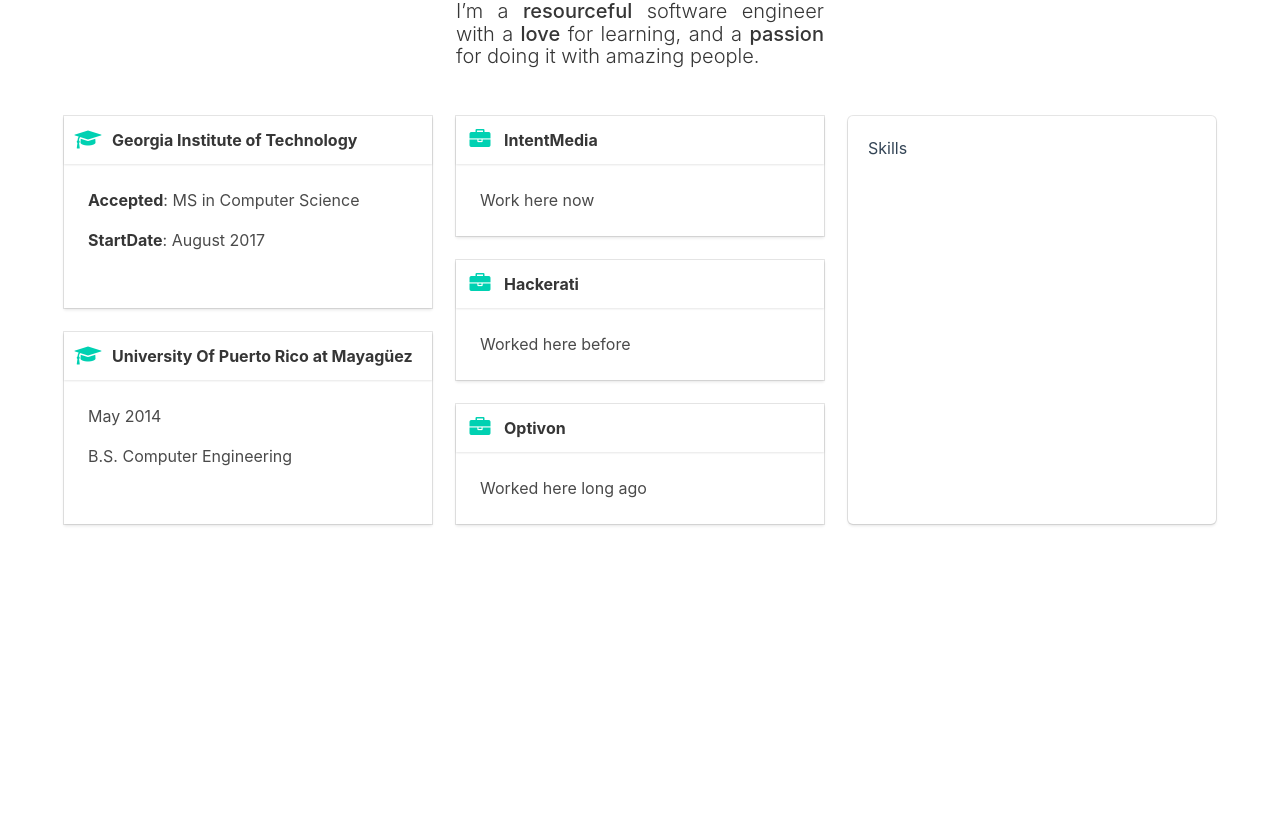
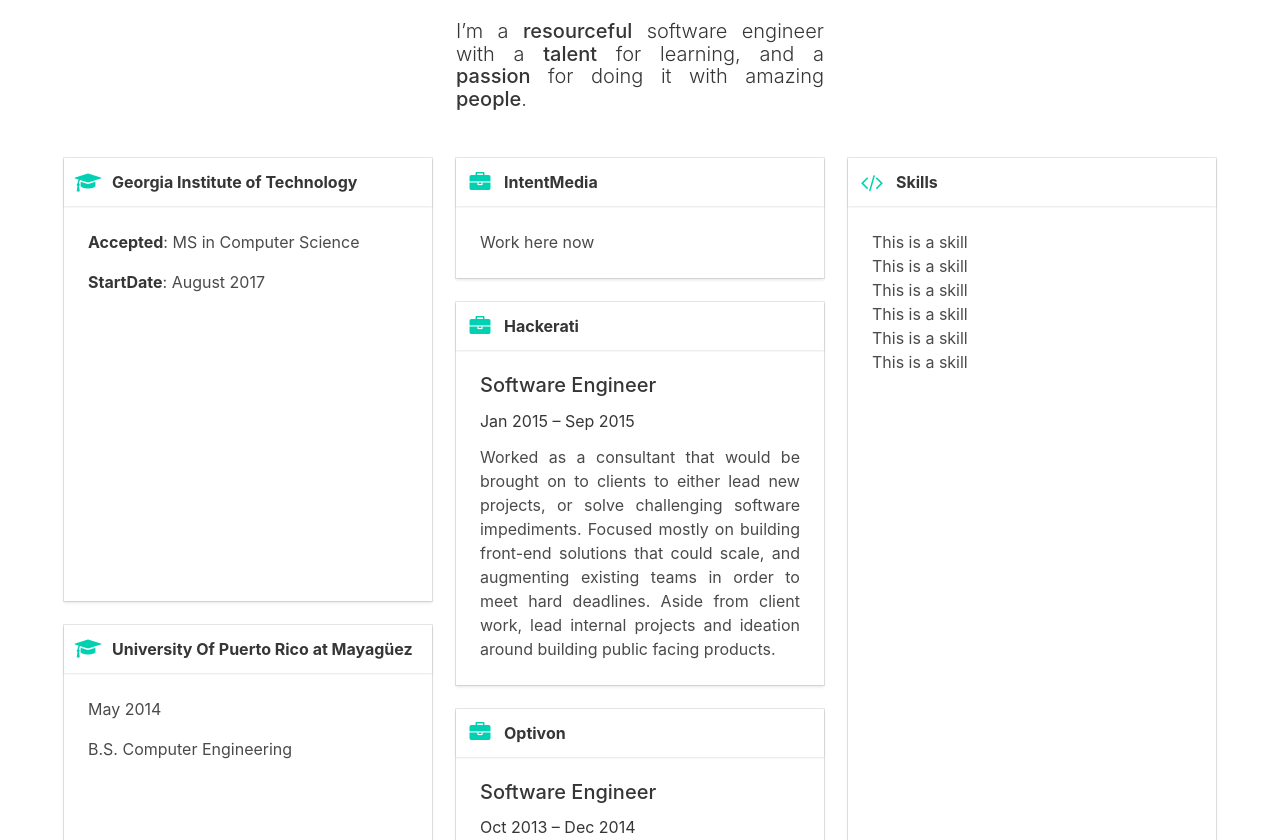
Before and after one commit to yoaquim/v1-resume, a React app: page / in a window 1280 px wide. Shown: the part 320-1160 px from the top of the page. Before the commit the page ends 856 px from the top, so only its background shows below. Built offline with nearby package versions, Linux system fonts and the light colour scheme.

Commit message:
Add some meat

```diff
--- a/src/AboutMe.js
+++ b/src/AboutMe.js
@@ -22,8 +22,8 @@
                             </h1>
 
                             <p className="title is-5 description">
-                                I’m a <strong>resourceful</strong> software engineer with a <strong>love</strong> for
-                                learning, and a <strong>passion</strong> for doing it with amazing people.
+                                I’m a <strong>resourceful</strong> software engineer with a <strong>talent</strong> for
+                                learning, and a <strong>passion</strong> for doing it with amazing <strong>people</strong>.
                             </p>
                         </div>
                     </div>
--- a/src/Experience.js
+++ b/src/Experience.js
@@ -12,18 +12,33 @@
 
     render() {
         return (
-            <div className="tile is-vertical is-4 is-parent education">
+            <div className="tile is-vertical is-4 is-parent experience">
 
                 <Card icon={this.state.icon} title="IntentMedia" classes="intent">
-                    <p className="education-description">Work here now</p>
+                    <p className="experience-description">Work here now</p>
                 </Card>
 
                 <Card icon={this.state.icon} title="Hackerati" classes="hack">
-                    <p className="education-description">Worked here before</p>
+                    <h1 className="role subtitle is-5"><strong>Software Engineer</strong></h1>
+                    <h1 className="subtitle is-6 date">Jan 2015 – Sep 2015</h1>
+                    <p className="experience-description">
+                        Worked as a consultant that would be brought on to clients to
+                        either lead new projects, or solve challenging software impediments. Focused mostly on building
+                        front-end solutions that could scale, and augmenting existing teams in order to meet hard
+                        deadlines. Aside from client work, lead internal projects and ideation around building public
+                        facing products.
+                    </p>
                 </Card>
 
                 <Card icon={this.state.icon} title="Optivon" classes="optivon">
-                    <p className="education-description">Worked here long ago</p>
+                    <h1 className="role subtitle is-5"><strong>Software Engineer</strong></h1>
+                    <h1 className="subtitle is-6 date">Oct 2013 – Dec 2014</h1>
+                    <p className="experience-description">
+                        Part of a small team dedicated to product development, design,
+                        implementation and every other aspect of a law-enforcement software suite, consisting of both a
+                        mobile app (SentiGuard) and a website control-center. Built the Android app and the web app,
+                        both back-end and front-end.
+                    </p>
                 </Card>
 
             </div>
--- a/src/Skills.js
+++ b/src/Skills.js
@@ -1,17 +1,26 @@
 import React from 'react'
+import Card from './Card'
 
 class Skills extends React.Component {
 
     constructor() {
         super();
+        this.state = {
+            icon: 'code'
+        }
     }
 
     render() {
         return (
-            <div className="tile is-vertical is-4 is-parent">
-                <div className="box tile is-child">
-                    Skills
-                </div>
+            <div className="tile is-vertical is-4 is-parent skills">
+                <Card icon={this.state.icon} title="Skills" classes="skills">
+                    <div className="skill">This is a skill</div>
+                    <div className="skill">This is a skill</div>
+                    <div className="skill">This is a skill</div>
+                    <div className="skill">This is a skill</div>
+                    <div className="skill">This is a skill</div>
+                    <div className="skill">This is a skill</div>
+                </Card>
             </div>
         )
     }
--- a/styles/app.less
+++ b/styles/app.less
@@ -1,13 +1,14 @@
 @import "vendor/normalize.css";
 @import "vendor/bulma.css";
-@import "colors";
+@import "vars";
 
 @import "about-me";
-@import "education";
+@import "resume";
+@import "experience";
 
 body {
   background: @bgColor;
   color: @textColor;
-  height: 100vh;
-  padding-top: 30px;
+  padding-bottom: @bgPadding;
+  padding-top: @bgPadding;
 }
--- a/styles/colors.less
+++ /dev/null
@@ -1,2 +0,0 @@
-@textColor: #345;
-@bgColor: #fff;
--- a/styles/education.less
+++ /dev/null
@@ -1,7 +0,0 @@
-.education {
-
-  a.card-header-icon {
-    padding-right: 0;
-  }
-
-}
--- /dev/null
+++ b/styles/experience.less
@@ -0,0 +1,15 @@
+.experience {
+
+  h1.role {
+    margin: 0 auto;
+  }
+
+  h1.date {
+    margin: 15px auto;
+  }
+
+  p.experience-description {
+    text-align: justify;
+  }
+
+}
--- /dev/null
+++ b/styles/resume.less
@@ -0,0 +1,11 @@
+.resume {
+
+  .education,
+  .experience,
+  .skills {
+    a.card-header-icon {
+      padding-right: 0;
+    }
+  }
+
+}
--- /dev/null
+++ b/styles/vars.less
@@ -0,0 +1,6 @@
+// values
+@bgPadding: 50px;
+
+// colors
+@textColor: rgba(61, 59, 61, 0.95);
+@bgColor: #fff;
```
